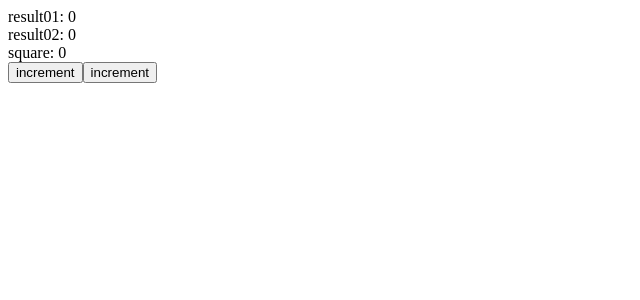
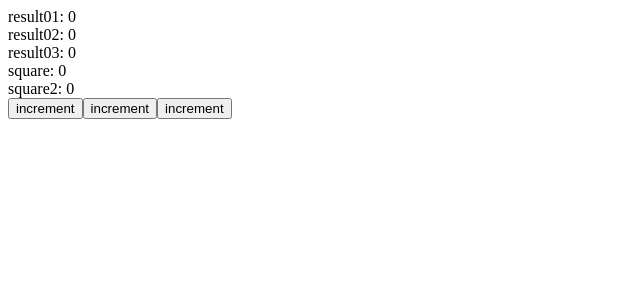
Before and after one commit to akamt/cypress, a Next.js app: page /memo in a window 1280 px wide. Shown: the top 300 px of the page, without its empty margins (0-640 px from the left). Built offline with nearby package versions, Linux system fonts and the light colour scheme.

Commit message:
useMemoを使っていないパターンも書いてみた。

```diff
--- a/src/components/SampleMemo.tsx
+++ b/src/components/SampleMemo.tsx
@@ -3,19 +3,21 @@ import React, { useMemo, useState } from "react";
 const UseMemo = (): JSX.Element => {
   const [count01, setCount01] = useState(0);
   const [count02, setCount02] = useState(0);
+  const [count03, setCount03] = useState(0);
 
   const result01 = () => setCount01(count01 + 1);
   const result02 = () => setCount02(count02 + 1);
+  const result03 = () => setCount03(count03 + 1);
 
-  // const square = () => {
-  //   let i = 0;
-  //   while (i < 200000) i++;
-  //   return count02 * count02;
-  // };
+  const square2 = () => {
+    let i = 0;
+    while (i < 2000000) i++;
+    return count03 * count03;
+  };
 
   const square = useMemo(() => {
     let i = 0;
-    while (i < 200000) i++;
+    while (i < 2000000) i++;
     return count02 * count02;
   }, [count02]);
 
@@ -23,10 +25,12 @@ const UseMemo = (): JSX.Element => {
     <>
       <div>result01: {count01}</div>
       <div>result02: {count02}</div>
-      {/*<div>square: {square()}</div>*/}
+      <div>result03: {count03}</div>
       <div>square: {square}</div>
+      <div>square2: {square2()}</div>
       <button onClick={result01}>increment</button>
       <button onClick={result02}>increment</button>
+      <button onClick={result03}>increment</button>
     </>
   );
 };
```
